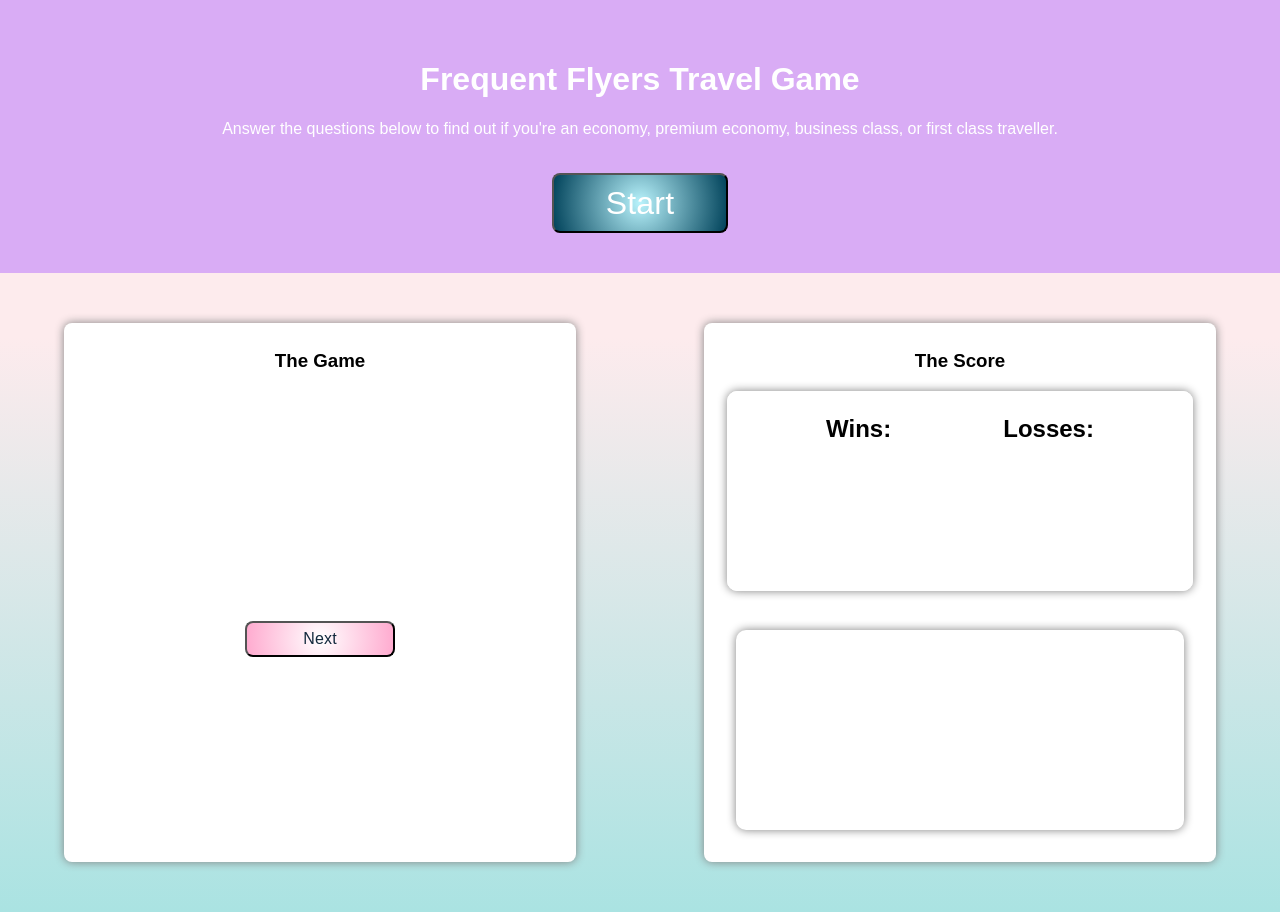
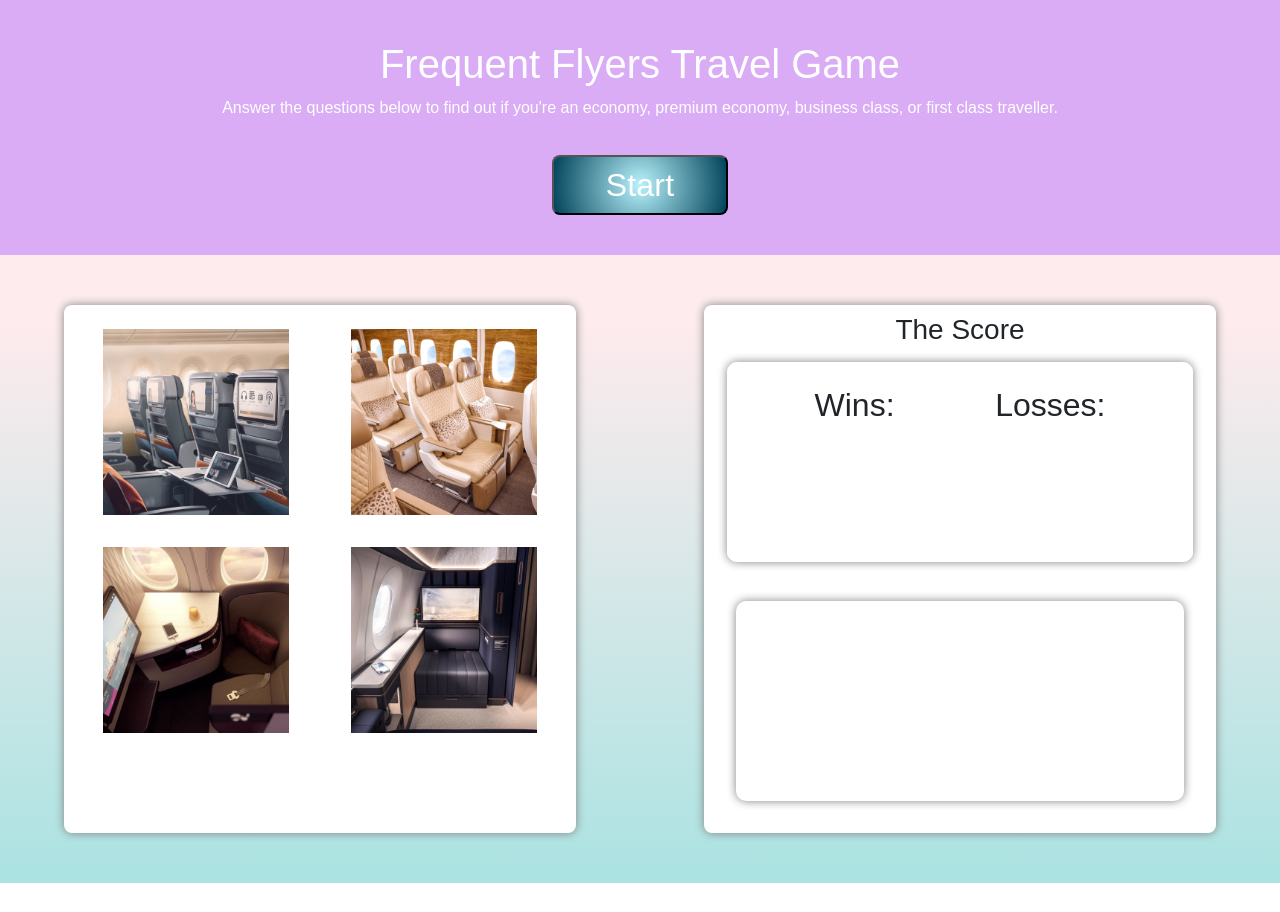
Before and after one commit to tjsoho/w4-travel-quiz, a plain HTML site: page index.html in a window 1280 px wide. After the commit the page ends 883 px from the top, so only its background shows below. Drawn offline with nearby package versions, Linux system fonts and the light colour scheme.

Commit message:
added images and code to make images display none and game to display block upon hitting start button

```diff
--- a/assets/css/style.css
+++ b/assets/css/style.css
@@ -52,6 +52,20 @@ section {
   border-radius: 8px;
   width: 40vw;
   box-shadow: 0px 0px 10px grey
+}
+
+#image-container{
+  display: block;
+  margin: 0 auto;
+}
+
+#the-game{
+  display: none;
+}
+
+.flyer-img{
+  width: 100%;
+  height: 100%;
 }
 
 .question-container {
@@ -134,14 +148,17 @@ button {
 
 .answers{
   border: solid rgb(225, 204, 204);
-  height: 80px;
+  max-height: 40px;
   text-align: center;
+  vertical-align: center;
   padding: 8px;
   border-radius: 8px;
   background-color: #FDEBED;
   display: none;
   margin-left: 15px;
   margin-right: 15px;
+  top: 50%;
+  bottom: 50%;
 }
 
 h2 {
--- a/assets/js/script.js
+++ b/assets/js/script.js
@@ -53,6 +53,8 @@ function startGame() {
 	winCountEl.textContent = 0;
 	lossCountEl.textContent = 0;
 	secondsLeft = 90;
+	document.getElementById("image-container").style.display = "none";
+	document.getElementById("the-game").style.display = "block";
 }
 
 // This function disables the buttons once the user has answered the question.
--- a/index.html
+++ b/index.html
@@ -5,6 +5,8 @@
   <title>Frequent Flyer Travel Game</title>
   <meta charset="UTF-8" />
   <meta name="viewport" content="width=device-width, initial-scale=1" />
+  <link rel="stylesheet" href="https://cdn.jsdelivr.net/npm/bootstrap@4.2.1/dist/css/bootstrap.min.css"
+    integrity="sha384-GJzZqFGwb1QTTN6wy59ffF1BuGJpLSa9DkKMp0DgiMDm4iYMj70gZWKYbI706tWS" crossorigin="anonymous">
   <link rel="stylesheet" href="./assets/css/style.css">
 </head>
 
@@ -22,8 +24,27 @@
   <main>
 
     <!-- Entire left square section containing -->
+    <section>
+      <!-- divs to contain a grid of four images -->
+      <div class="container" id="image-container">
+        <div class="row g-2">
+          <div class="col-6">
+            <div class="p-3"><img class="flyer-img" src="./assets/images/economy.png" alt=""></div>
+          </div>
+          <div class="col-6">
+            <div class="p-3"><img class="flyer-img" src="./assets/images/p-economy.png" alt=""></div>
+          </div>
+          <div class="col-6">
+            <div class="p-3"><img class="flyer-img" src="./assets/images/business.png" alt=""></div>
+          </div>
+          <div class="col-6">
+            <div class="p-3"><img class="flyer-img" src="./assets/images/first.png" alt=""></div>
+          </div>
+        </div>
+      </div>
+
       <!-- Questions and multiple choice container -->
-      <section>
+      <div id="the-game">
         <div>
           <h3>The Game</h3>
         </div>
@@ -41,6 +62,7 @@
             <h3 id="finalScore"></h3>
             <input type="text" id="inputDetails"></input>
             <button id="submitBtn">CONFRIM</button>
+          </div>
         </div>
       </div>
     </section>
```
Also changed, not shown: assets/images/business.png (added), assets/images/economy.png (added), assets/images/first.png (added), assets/images/p-economy.png (added), 1 other file. Lines whose indentation alone changed are shown as unchanged.
